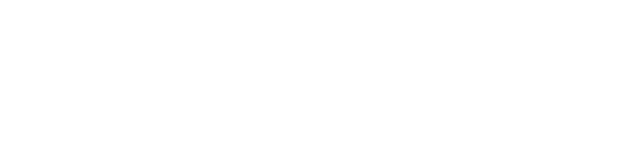
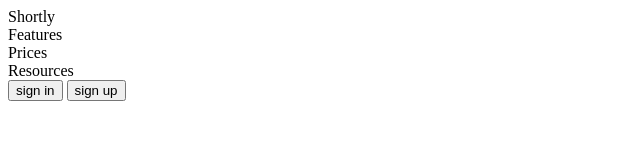
Before and after one commit to azizo123456789/web-test, a plain HTML site: page index.html in a window 1280 px wide. Shown: the whole page, without its empty margins (0-640 px from the left). Drawn offline with Linux system fonts and the light colour scheme.

Commit message:
initializing the header

```diff
--- a/index.html
+++ b/index.html
@@ -7,6 +7,19 @@
     <title>Document</title>
 </head>
 <body>
-
+    <header>
+        <nav>
+            <div>Shortly</div>
+            <div>
+                <div>Features</div>
+                <div>Prices</div>
+                <div>Resources</div>
+            </div>
+            <div>
+                <button>sign in</button>
+                <button>sign up</button>
+            </div>
+        </nav>
+    </header>
 </body>
 </html>
```
